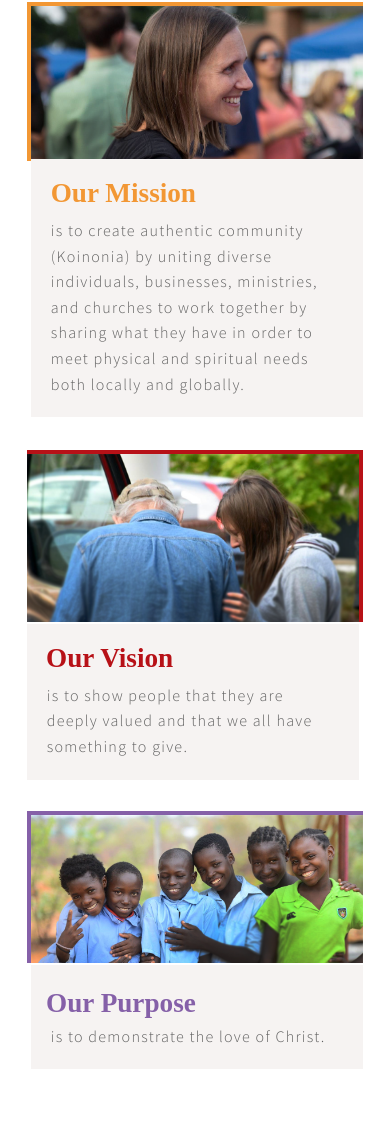
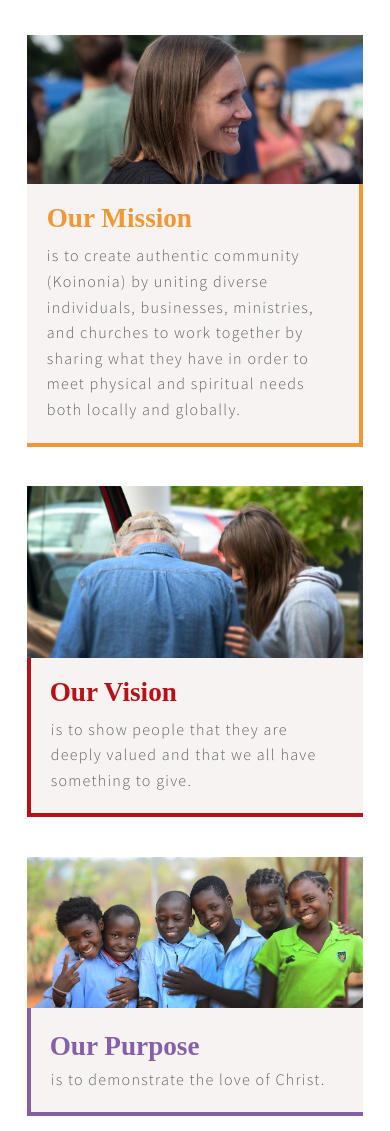
Before and after one commit to erinkahn/GKC-v2, a website: page index.html in a window 390 px wide. Shown: the part 2869-4000 px from the top of the page. Drawn offline with Linux system fonts and the light colour scheme.

Commit message:
mobile mission section..media queries jump

```diff
--- a/src/scss/main.scss
+++ b/src/scss/main.scss
@@ -466,9 +466,9 @@ body {
 
 
 .mission-vision-purpose{
-	margin: 0 auto;
+	margin: 19% auto;
 	line-height: 1.6em;
-	margin-bottom: 10%;
+	padding-bottom: 39%;
 
 	@media screen and (max-width: 899px){
 		width: 90%;
@@ -476,6 +476,7 @@ body {
 	}
 	@media screen and (min-width: 900px){
 		width: 93%;
+		border: none;
 	}
 	@media screen and (min-width: 1024px){
 		width: 83%;
@@ -485,14 +486,17 @@ body {
 	}
 
 	.mission, .vision, .purpose{
-		margin-bottom: 24%;
+
 		div{
 			padding: 33% 0;
+			position: relative;
+			margin: 32% 0;
 
 			h2{
 				margin-top: 46px;
 				position: absolute;
 				padding-top: 36px;
+				left: 20px;
 			}
 
 			p{
@@ -503,28 +507,46 @@ body {
 	}
 
 	.mission{
-		border-top: 4px solid #f29734;
-		border-left: 4px solid #f29734;
 		background-image: url('../img/mission.png');
 		background-repeat: no-repeat;
 		height: 0;
 		background-size: 100% auto;
 		background-position: cover;
 		width: 100%;
-		padding-bottom: 46%;
-		margin-bottom: 86%;
+		padding-bottom: 102%;
+		@media screen and (min-width: 460px){
+			padding-bottom: 80%;
+		}
+		@media screen and (min-width: 547px){
+			padding-bottom: 48%;
+		}
+		@media screen and (min-width: 900px){
+			width: 70%;
+			padding-bottom: 200px;
+		}
+		@media screen and (min-width: 1024px){
+
+		}
+		@media screen and (min-width: 1224px){
+
+		}
 
 		div{
-			position: relative;
 			padding: 60px 0;
 			margin: 10% 0;
+			padding: 89px 0;
+
+			@media screen and (min-width: 900px){
+				margin: 24% 0;
+			}
 
 			h2{
 				color: #f29734;
-				left: 20px;
 			}
 
 			p{
+				border-bottom: 4px solid #f29734;
+				border-right: 4px solid #f29734;
 				margin-top: 60px;
 			}
 		}
@@ -532,24 +554,39 @@ body {
 	}
 
 	.vision{
-		border-top: 4px solid #b71117;
-		border-right: 4px solid #b71117;
 		background-image: url('../img/vision.png');
 		background-repeat: no-repeat;
 		height: 0;
 		background-size: 100% auto;
 		background-position: cover;
 		width: 100%;
-		padding-bottom: 50%;
-		margin-bottom: 56%;
+		padding-bottom: 78%;
+		@media screen and (min-width: 460px){
+			padding-bottom: 70%;
+		}
+		@media screen and (min-width: 547px){
+			padding-bottom: 54%;
+		}
+		@media screen and (min-width: 900px){
+			width: 70%;
+		}
+		@media screen and (min-width: 1024px){
+
+		}
+		@media screen and (min-width: 1224px){
+
+		}
 
 		div{
+
 			h2{
 				color: #b71117;
-				left: 46px;
+				left: 23px;
 			}
 
 			p{
+				border-bottom: 4px solid #b71117;
+				border-left: 4px solid #b71117;
 				margin-top: 60px;
 			}
 		}
@@ -557,25 +594,35 @@ body {
 	}
 
 	.purpose{
-		border-top: 4px solid #8560a8;
-		border-left: 4px solid #8560a8;
 		background-image: url('../img/purpose.png');
 		background-repeat: no-repeat;
 		height: 0;
 		background-size: 100% auto;
 		background-position: cover;
 		width: 100%;
-		padding-bottom: 44%;
-		margin-bottom: 56%;
+		padding-bottom: 47%;
+
+		@media screen and (min-width: 900px){
+			width: 70%;
+		}
+		@media screen and (min-width: 1024px){
+
+		}
+		@media screen and (min-width: 1224px){
+
+		}
 
 		div{
+
 			h2{
 				color: #8560a8;
-				left: 46px;
 				margin-top: 30px;
+				left: 23px;
 			}
 
 			p{
+				border-bottom: 4px solid #8560a8;
+				border-left: 4px solid #8560a8;
 				margin-top: 40px;
 			}
 		}
```
Also changed, not shown: dist/css/main.css, 1 other file.
